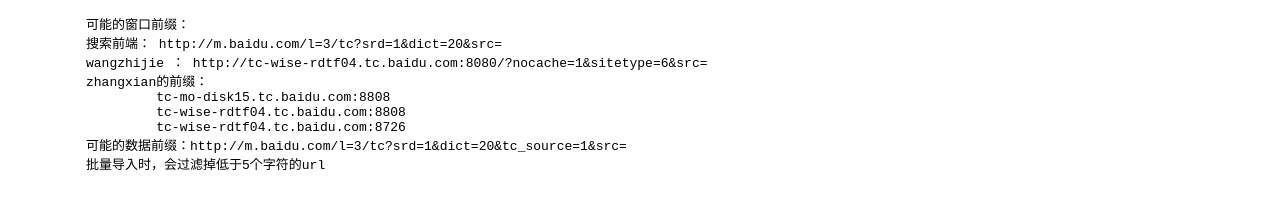
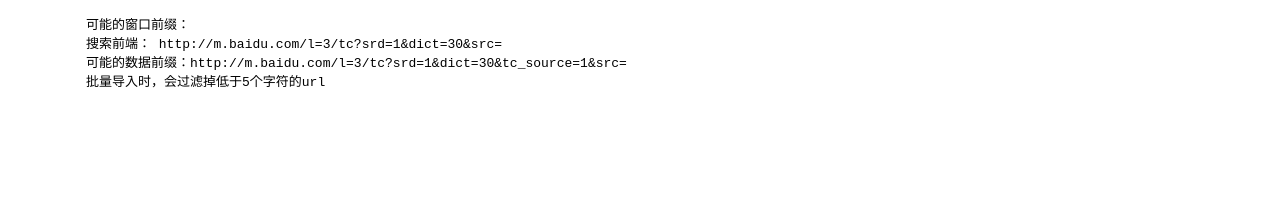
Before and after one commit to bytewang/bc, a plain HTML site: page bc3.html in a window 1280 px wide. Shown: the part 929-1130 px from the top of the page. After the commit the page ends 1047 px from the top, so only its background shows below. Drawn offline with Linux system fonts and the light colour scheme.

Commit message:
Update bc3.html

```diff
--- a/bc3.html
+++ b/bc3.html
@@ -305,13 +305,8 @@ function getPage(url)
         </div>
         <div id="help"><pre>
           可能的窗口前缀：
-          搜索前端： http://m.baidu.com/l=3/tc?srd=1&dict=20&src=
-          wangzhijie ： http://tc-wise-rdtf04.tc.baidu.com:8080/?nocache=1&sitetype=6&src=
-          zhangxian的前缀：
-                   tc-mo-disk15.tc.baidu.com:8808
-                   tc-wise-rdtf04.tc.baidu.com:8808
-                   tc-wise-rdtf04.tc.baidu.com:8726
-          可能的数据前缀：http://m.baidu.com/l=3/tc?srd=1&dict=20&tc_source=1&src=
+          搜索前端： http://m.baidu.com/l=3/tc?srd=1&dict=30&src=
+          可能的数据前缀：http://m.baidu.com/l=3/tc?srd=1&dict=30&tc_source=1&src=
           批量导入时，会过滤掉低于5个字符的url
          </pre>
         </div>
```
